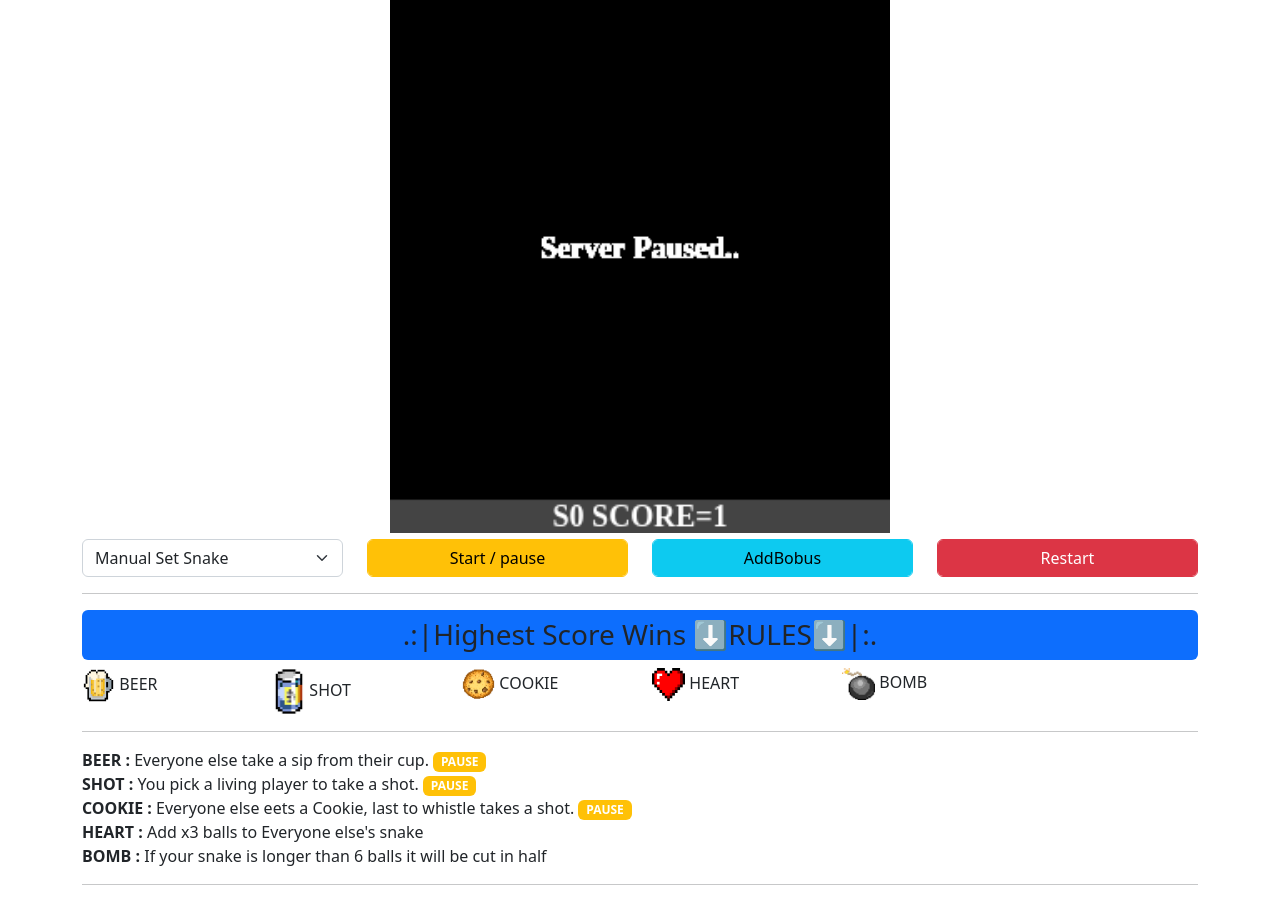
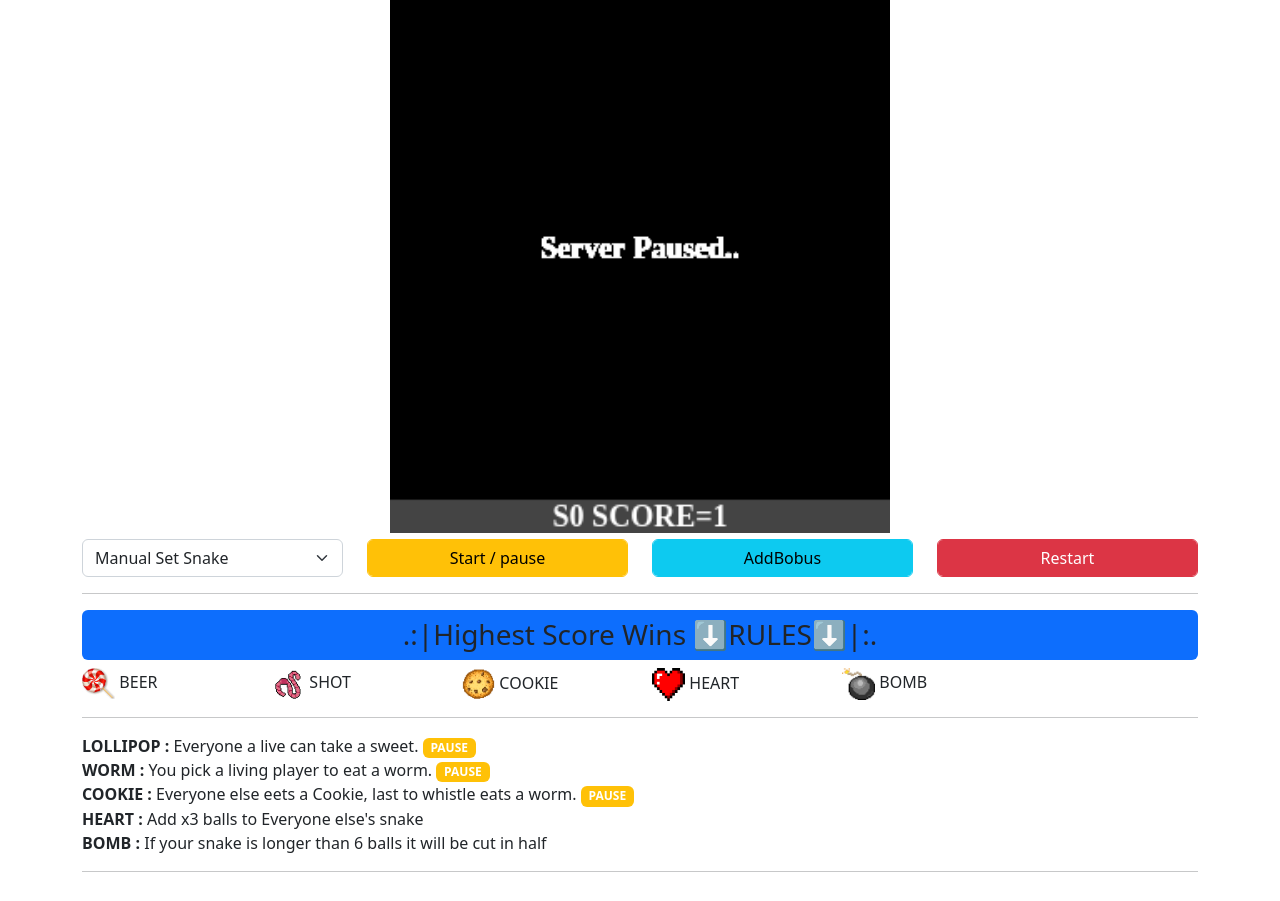
Before and after one commit to HermanRas/SnakeTeamBuilding, a website: page public/snake.html in a window 1280 px wide. Drawn offline with nearby package versions, Linux system fonts and the light colour scheme.

Commit message:
working youth commit

```diff
--- a/public/snake.html
+++ b/public/snake.html
@@ -50,11 +50,11 @@
                 <h3 class="rounded text-center bg-primary p-2">.:|Highest Score Wins  &#11015;RULES&#11015;|:.</h3>
                 <div class="row">
                     <div class="col-2">
-                        <img src="img/beer.png" style="max-width: 20%;" alt="BEER">
+                        <img src="img/lollipop.png" style="max-width: 20%;" alt="BEER">
                         BEER
                     </div>
                     <div class="col-2">
-                        <img src="img/can.png" style="max-width: 20%;" alt="CAN">
+                        <img src="img/worm.png" style="max-width: 20%;" alt="CAN">
                         SHOT
                     </div>
                     <div class="col-2">
@@ -72,9 +72,9 @@
                 </div>
 
                 <hr>
-                <b>BEER : </b> Everyone else take a sip from their cup. <span class="badge bg-warning">PAUSE</span><br>
-                <b>SHOT : </b> You pick a living player to take a shot. <span class="badge bg-warning">PAUSE</span><br>
-                <b>COOKIE : </b> Everyone else eets a Cookie, last to whistle takes a shot. <span class="badge bg-warning">PAUSE</span><br>
+                <b>LOLLIPOP : </b> Everyone a live can take a sweet. <span class="badge bg-warning">PAUSE</span><br>
+                <b>WORM : </b> You pick a living player to eat a worm. <span class="badge bg-warning">PAUSE</span><br>
+                <b>COOKIE : </b> Everyone else eets a Cookie, last to whistle eats a worm. <span class="badge bg-warning">PAUSE</span><br>
                 <b>HEART : </b> Add x3 balls to Everyone else's snake <br>
                 <b>BOMB : </b> If your snake is longer than 6 balls it will be cut in half<br>
                 <hr>
--- a/public/snake.js
+++ b/public/snake.js
@@ -86,13 +86,13 @@ function loadImages() {
     apple.src = 'img/apple_small.png';
 
     beer = new Image();
-    beer.src = 'img/beer_small.png';
+    beer.src = 'img/.png';
 
     bonus_img = new Image();
-    bonus_img.src = 'img/beer_small.png';
+    bonus_img.src = 'img/lollipop_small.png';
 
     can = new Image();
-    can.src = 'img/can_small.png';
+    can.src = 'img/worm_small.png';
 
     cookie = new Image();
     cookie.src = 'img/cookie_small.png';
```
Also changed, not shown: public/snakeManager.html (+5 -5 lines), public/img/lollipop.png (added), public/img/lollipop_small.png (added), public/img/worm.png (added), public/img/worm_small.png (added).
